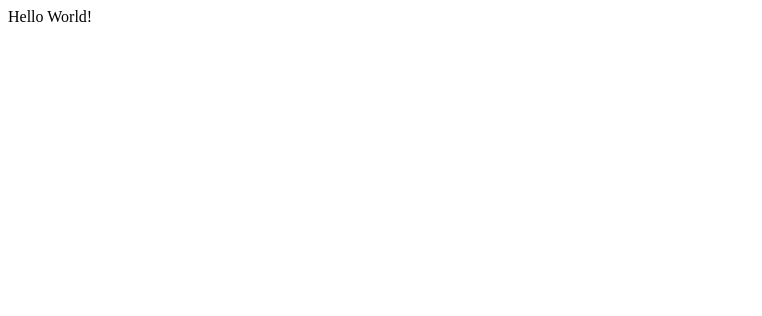
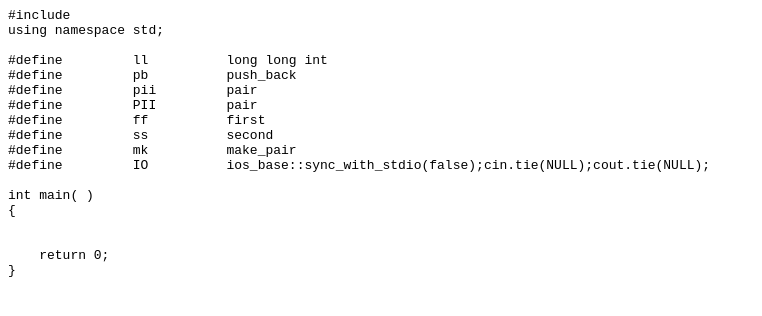
Before and after one commit to sajjad-ju/helloworld, a plain HTML site: page helloworld.html in a window 1280 px wide. Shown: the whole page, without its empty margins (0-762 px from the left). Drawn offline with Linux system fonts and the light colour scheme.

Commit message:
Update helloworld.html

```diff
--- a/helloworld.html
+++ b/helloworld.html
@@ -1 +1,24 @@
-Hello World!
+
+<body>
+<pre class="EnlighterJSRAW" data-enlighter-language="cpp">
+#include <bits/stdc++.h>
+using namespace std;
+
+#define         ll          long long int
+#define         pb          push_back
+#define         pii         pair<int, int>
+#define         PII         pair<ll, ll>
+#define         ff          first
+#define         ss          second
+#define         mk          make_pair
+#define         IO          ios_base::sync_with_stdio(false);cin.tie(NULL);cout.tie(NULL);
+
+int main( )
+{
+
+
+    return 0;
+}
+
+</pre>
+</body>
```
